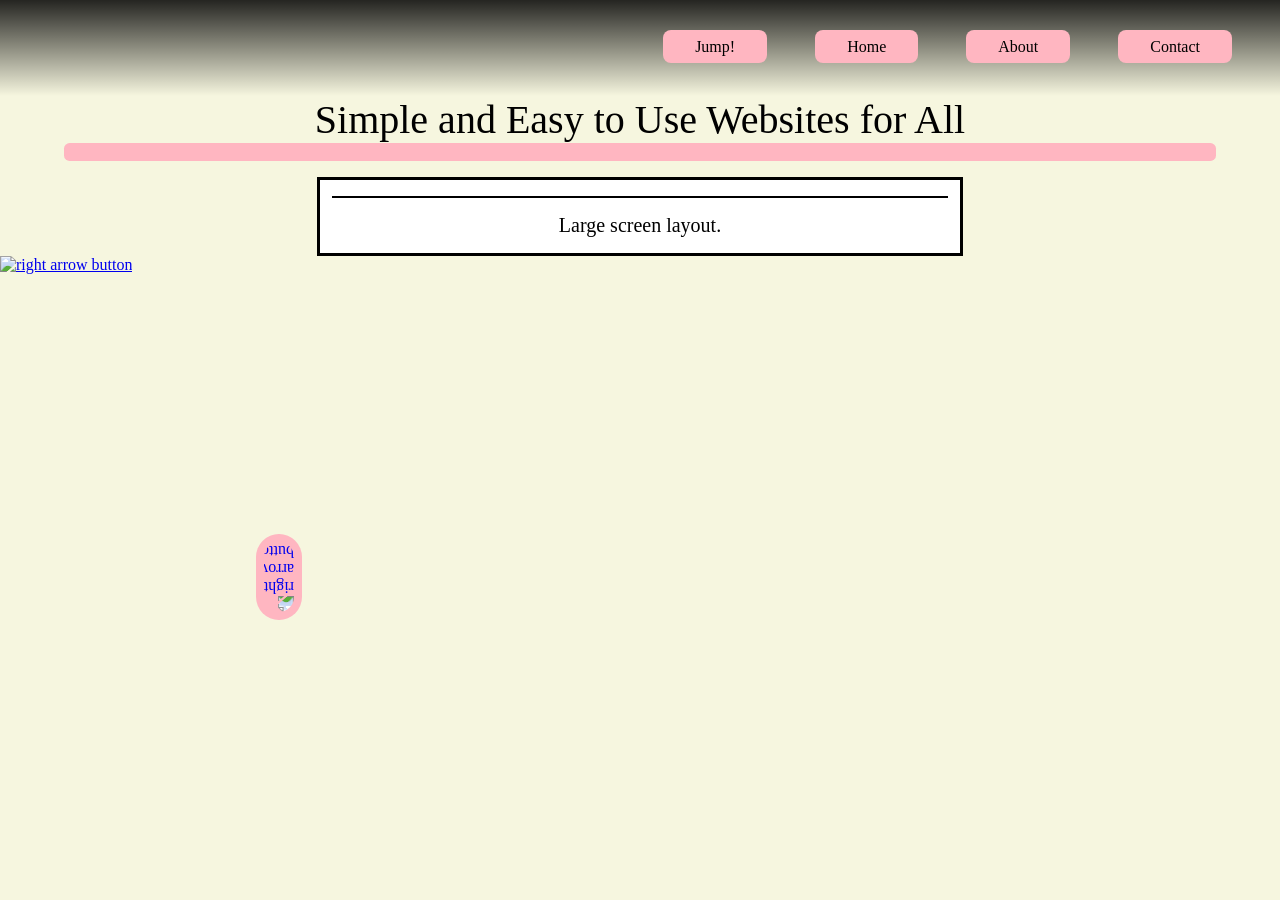
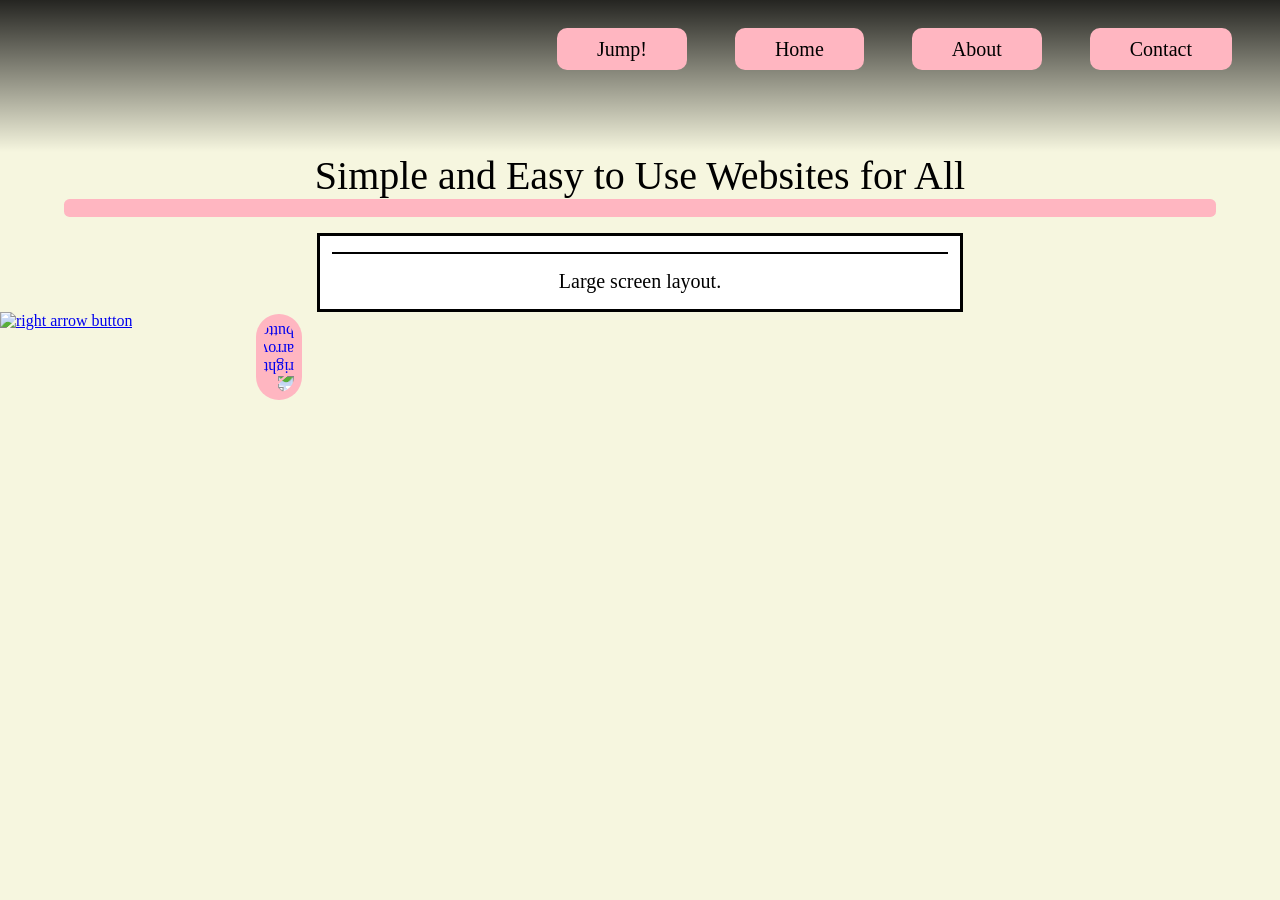

part 1 of site fixes

--- a/study3pg3.css
+++ b/study3pg3.css
@@ -28,7 +28,7 @@ ol, ul {
 }
 header{
     background-image: linear-gradient(to bottom, rgba(0, 0, 0, 85%), rgba(-1, 0, 0, 0));
-    height: 6em;
+    height: 9.5em;
 }
 nav {
     display: flex;
@@ -50,6 +50,7 @@ header a{
     border-radius: .5em;
     position: relative;
     z-index: 2;
+    font-size: 20px;
 }
 .logo:hover {
     background-color: transparent;
@@ -80,7 +81,7 @@ nav ul li ul {
     top: -10px;
     z-index: 1;
     display: none;
-    width: 135px;
+    width: 156px;
     background-color: cornflowerblue;
     padding-top: 2.6em;
     border-radius: .5em;
@@ -92,7 +93,7 @@ nav ul li ul {
 	display: block;
   }
 h1 {
-	font-size: 3em;
+	font-size: 4em;
     width: fit-content;
     margin-left: auto;
     margin-right: auto;
@@ -152,7 +153,7 @@ p {
     padding: .5em;
     border-radius: 2em;
     position: absolute;
-    bottom: 280px;
+    bottom: 500px;
     left: 20%;
     rotate: 180deg;
 }
@@ -160,9 +161,6 @@ header a:hover {
     background-color: palevioletred;
 }
 .previous:hover {
-    background-color: palevioletred;
-}
-.next:hover {
     background-color: palevioletred;
 }
 .active a {
@@ -174,6 +172,7 @@ footer {
     width: 100%;
     background-color: cornflowerblue;
     opacity: .96;
+    padding: 1em 0;
 }
 footer p {
     width: 200px;
